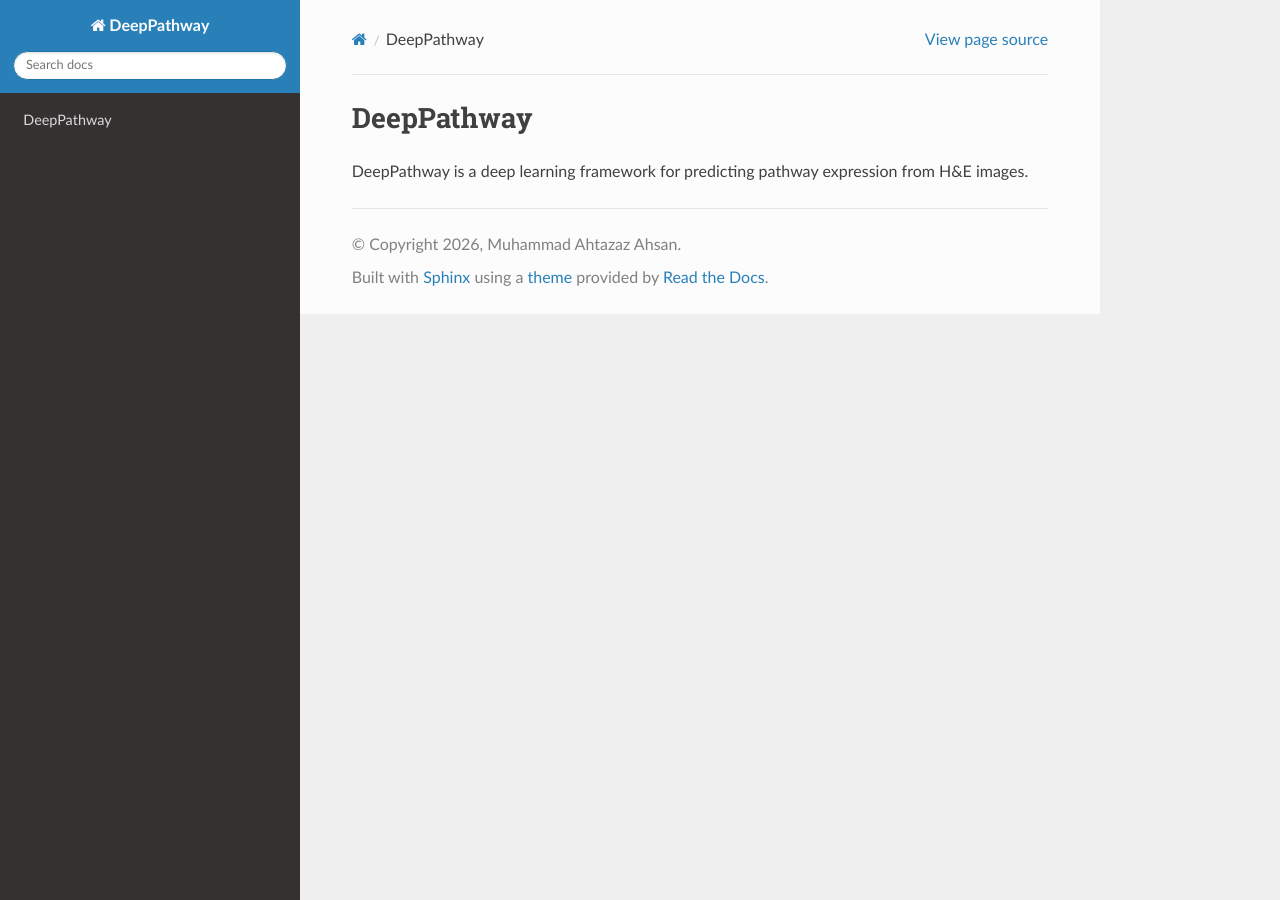
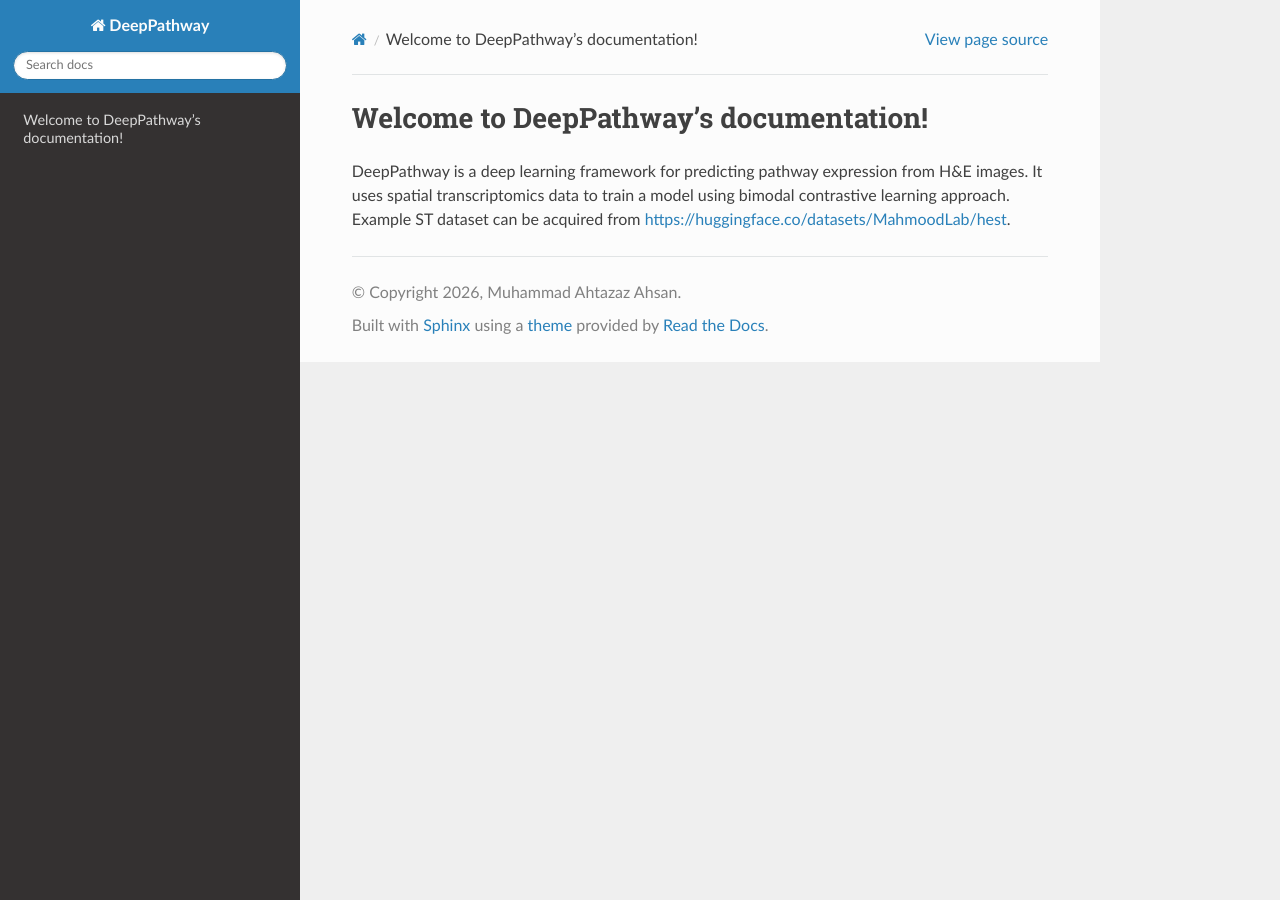
Before and after one commit to aahsan045/DeepPathway, a Sphinx documentation site: the page built from docs/source/index.rst, in a window 1280 px wide. Built offline with Sphinx 7.4.7 and the Read the Docs theme 3.1.0, drawn with Linux system fonts in a browser that asks for light colours; pages that are not in the unit, such as notebooks, are missing from menus.

```diff
--- a/docs/source/index.rst
+++ b/docs/source/index.rst
@@ -1,7 +1,7 @@
-DeepPathway
+Welcome to DeepPathway's documentation!
 ===========
 
-DeepPathway is a deep learning framework for predicting pathway expression from H&E images.
+DeepPathway is a deep learning framework for predicting pathway expression from H&E images. It uses spatial transcriptomics data to train a model using bimodal contrastive learning approach. Example ST dataset can be acquired from https://huggingface.co/datasets/MahmoodLab/hest.
 
 .. toctree::
    :maxdepth: 2
```
Also changed, not shown: 1 other file.
